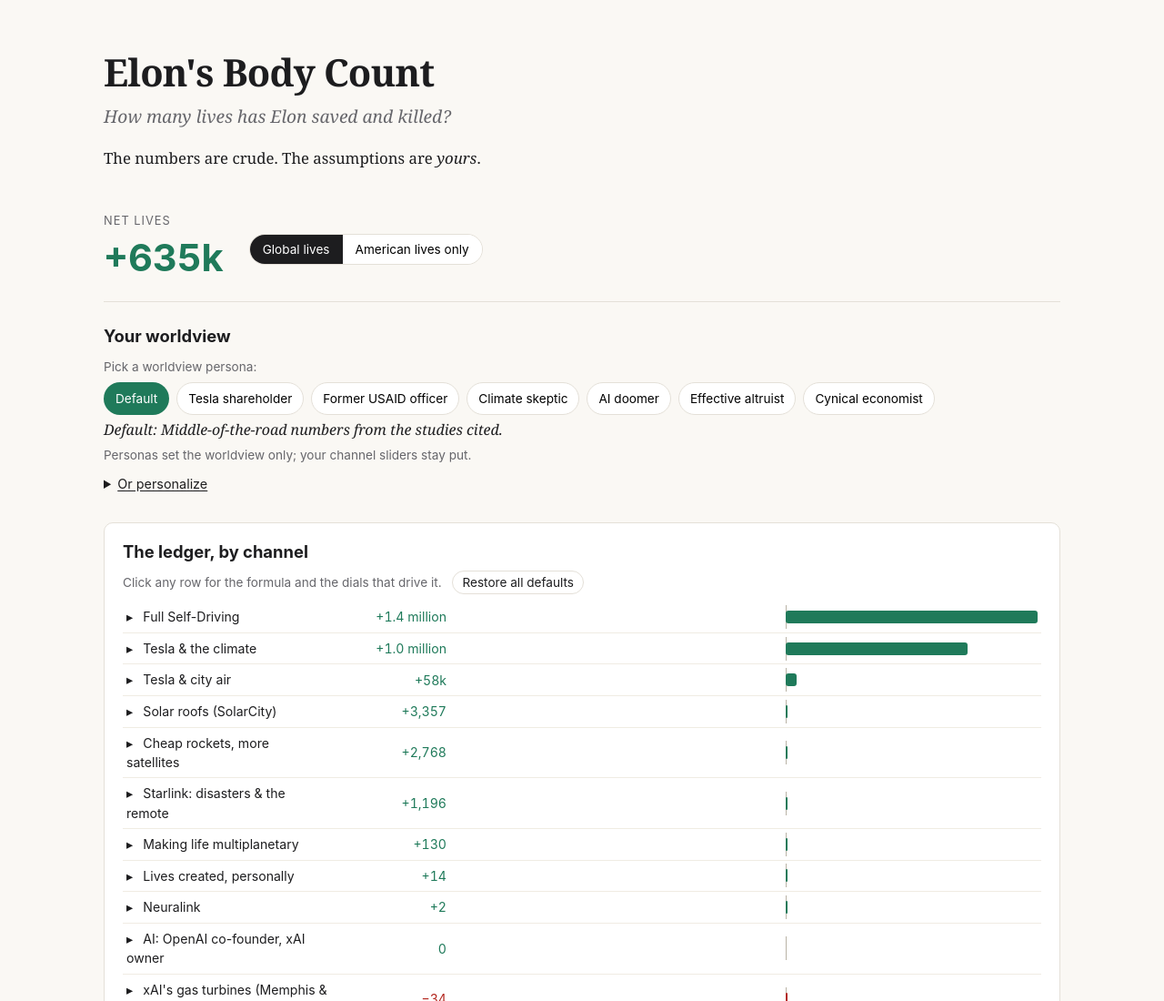
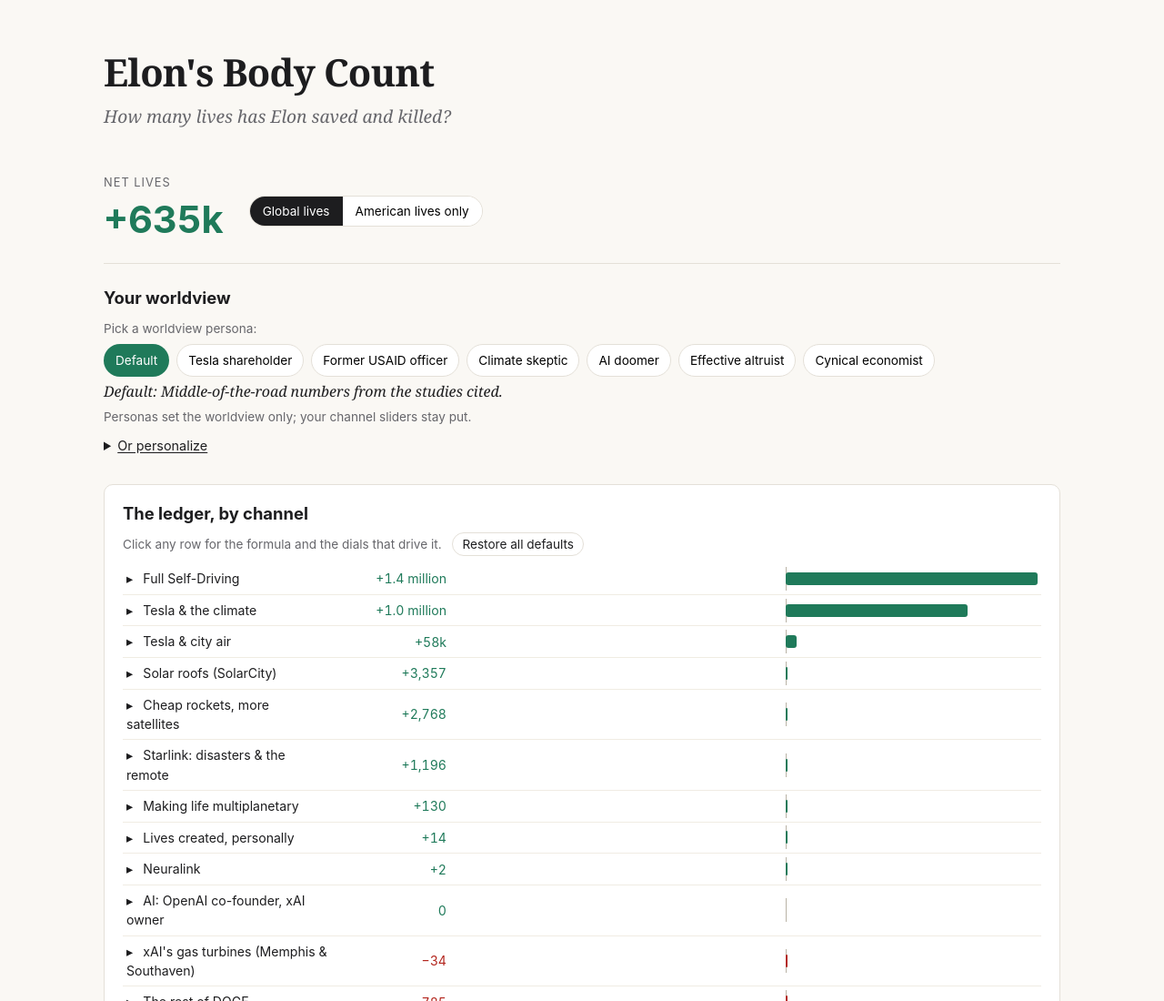
Before and after one commit to peterJslade/elon-body-count, a plain HTML site: page index.html in a window 1280 px wide. Shown: the top 1100 px of the page at 91% size. Drawn offline with Linux system fonts and the light colour scheme.

Commit message:
Drop intro line
Co-Authored-By: Claude Opus 5.5 <noreply@anthropic.com>

```diff
--- a/index.html
+++ b/index.html
@@ -112,7 +112,6 @@
 <header>
   <h1>Elon's Body Count</h1>
   <p class="sub">How many lives has Elon saved and killed?</p>
-  <p class="intro">The numbers are crude. The assumptions are <em>yours</em>.</p>
 </header>
 
 <main class="ui">
```
